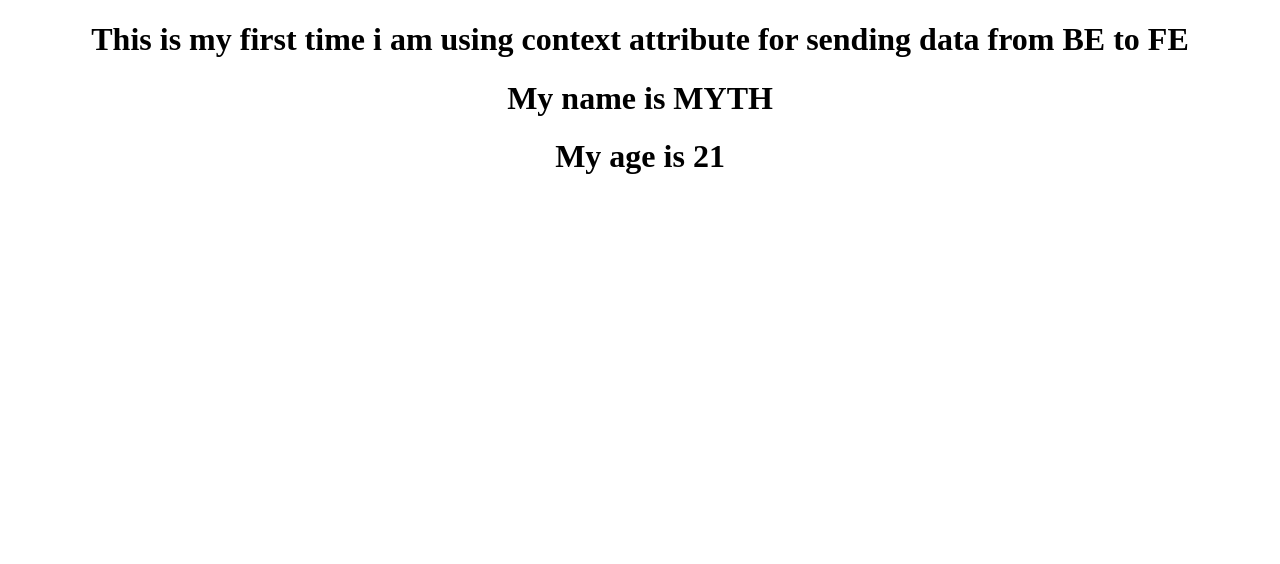
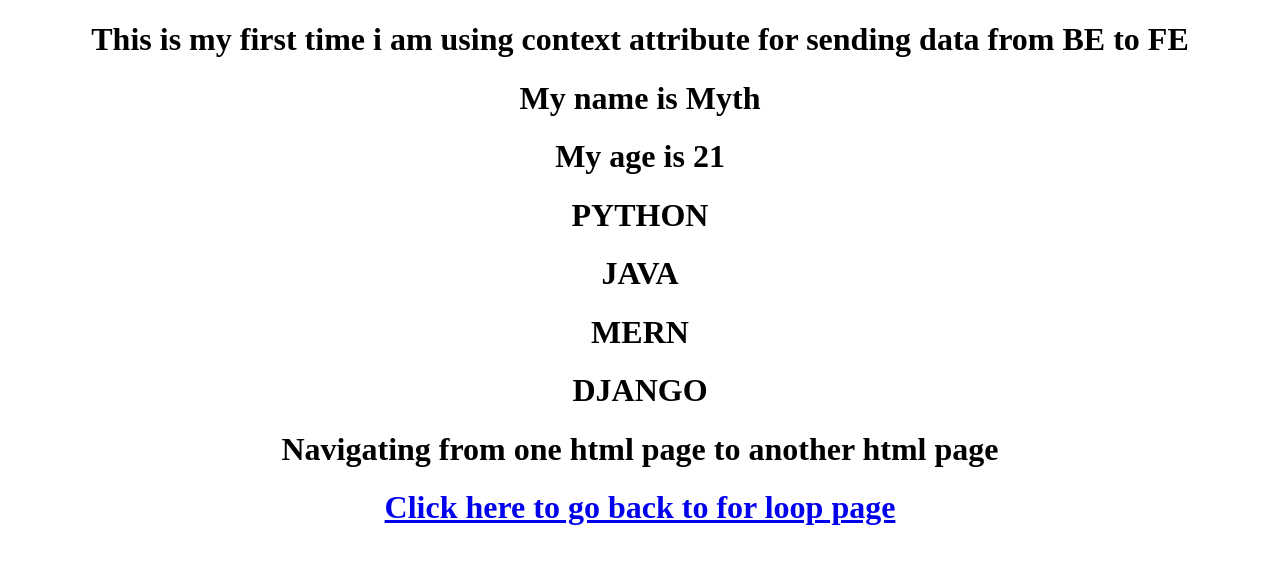
Before and after one commit to racharlamythily4/jinja-printing-tag, a Django app: page /data_render/ in a window 1280 px wide. Shown: the top 564 px of the page. Run offline with Django 4.2, Linux system fonts and the light colour scheme.

Commit message:
first commit

```diff
--- a/app/views.py
+++ b/app/views.py
@@ -5,18 +5,22 @@ from django.shortcuts import render
 
 def data_render(request):
 
-    d={'name':'MYTH','age': 21}
+    d={'age':21,'name':'Myth','courses':['PYTHON','JAVA','MERN','DJANGO'] }
 
     return render(request,"data_render.html",context=d)
 
 def ifelse(request):
-    dic={'a':10,'b':20}
+    dic={'coursefee':(30000,35000,40000,'additionally added for python students')}
     return render(request,'if-else.html',context=dic)
 
 def ifelif(request):
-    dic={'a':10,'b':20,'c':30}
+    dic={'trainers':['Santosh','Ravesh','Kishor','Harshad']}
     return render(request,'ifelif.html',context=dic)
 
 def nestedifelse(request):
-    dic={'a':200,'b':150,'c':100}
+    dic={'a':10,'b':20,'c':15,'Junior_Trainers':('Rakesh','Pranay')}
     return render(request,'nested-if-else.html',context=dic)
+
+def forloop(request):
+    d={'My_Details':['Mythily',21,'Python_Student','PYD-M1']}
+    return render(request,'for.html',d)
--- a/project11/urls.py
+++ b/project11/urls.py
@@ -22,5 +22,6 @@ urlpatterns = [
     path("data_render/",data_render,name="data_render"),
     path("ifelse/",ifelse,name='ifelse'),
     path('ifelif/',ifelif,name='ifelif'),
-    path('nestedifelse/',nestedifelse,name='nestedifelse')
+    path('nestedifelse/',nestedifelse,name='nestedifelse'),
+    path('forloop/',forloop,name='forloop')
 ]
--- a/templates/data_render.html
+++ b/templates/data_render.html
@@ -15,7 +15,14 @@
         <h1>My age is {{age}}</h1>
 
 {% endif %}
+</center>
+<center>
+{% for b in courses %}
+        <h1>{{b}}</h1>
+{% endfor %}
 
+<h1>Navigating from one html page to another html page</h1>
+<h1><a href="{% url 'forloop' %}">Click here to go back to for loop page </a></h1>
     </center>
 </body>
 </html>
--- a/templates/if-else.html
+++ b/templates/if-else.html
@@ -6,6 +6,7 @@
     <title>if-else</title>
 </head>
 <body>
+<center>
     <h1>if-else</h1>
 
     {% if a > b %}
@@ -14,5 +15,8 @@
         <h1>b is max{{b}}</h1>
 
     {% endif %}
+
+    <h1><a href="{% url 'forloop' %}">Click here to go back to for loop page </a></h1>
+</center>
 </body>
 </html>
--- a/templates/ifelif.html
+++ b/templates/ifelif.html
@@ -6,6 +6,7 @@
     <title>if-elif</title>
 </head>
 <body>
+<center>
     <h1>if-elif</h1>
     {% if a > b and a > c %}
         <h1>ais max {{a}}</h1>
@@ -14,5 +15,8 @@
     {% else %}
         <h1>c is max {{c}}</h1>
     {% endif %}
+
+<h1><a href="{% url 'forloop' %}">Click here to go back to for loop page </a></h1>
+</center>
 </body>
 </html>
```
Also changed, not shown: templates/for.html (added, +22 -0 lines), templates/nested-if-else.html (+8 -0 lines).
